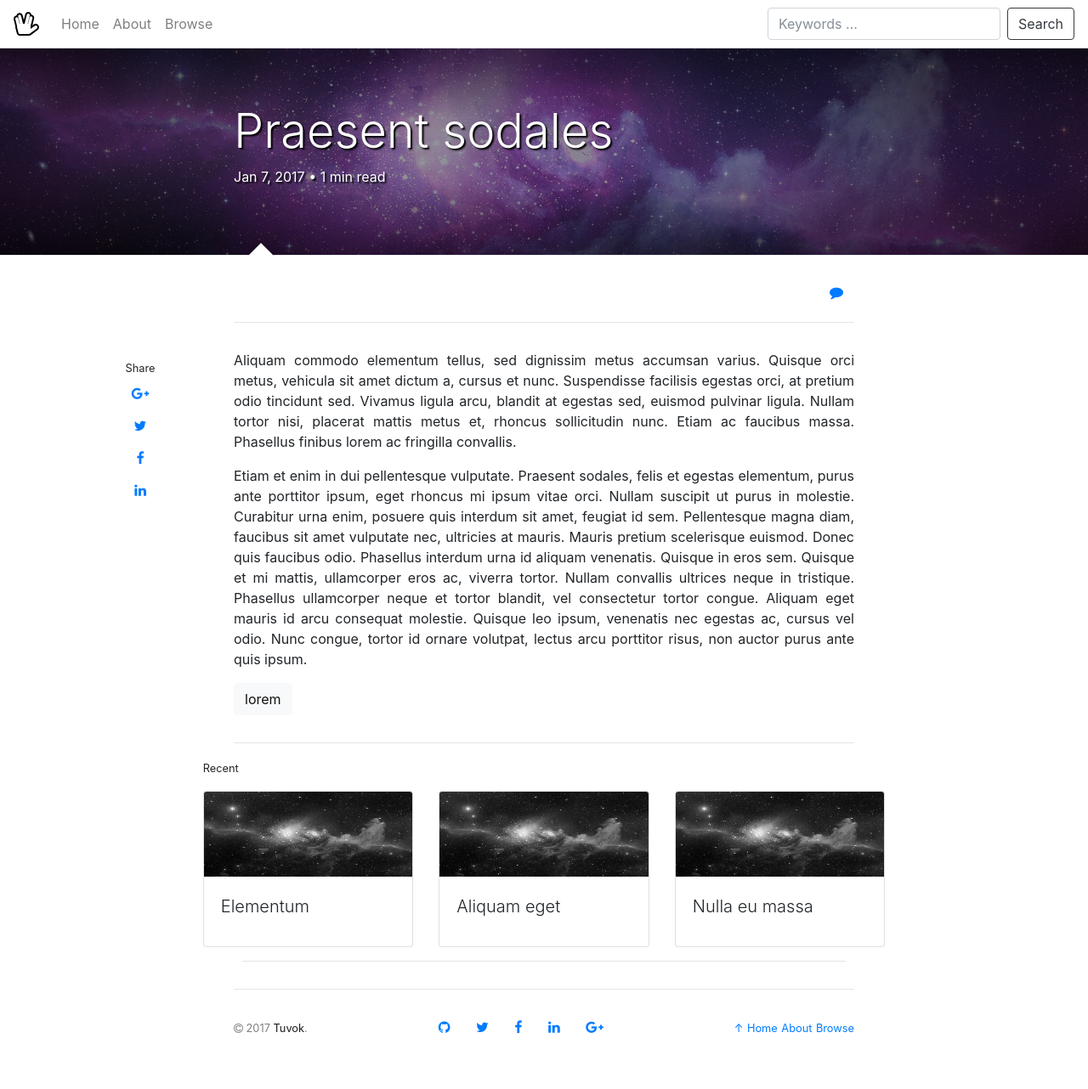
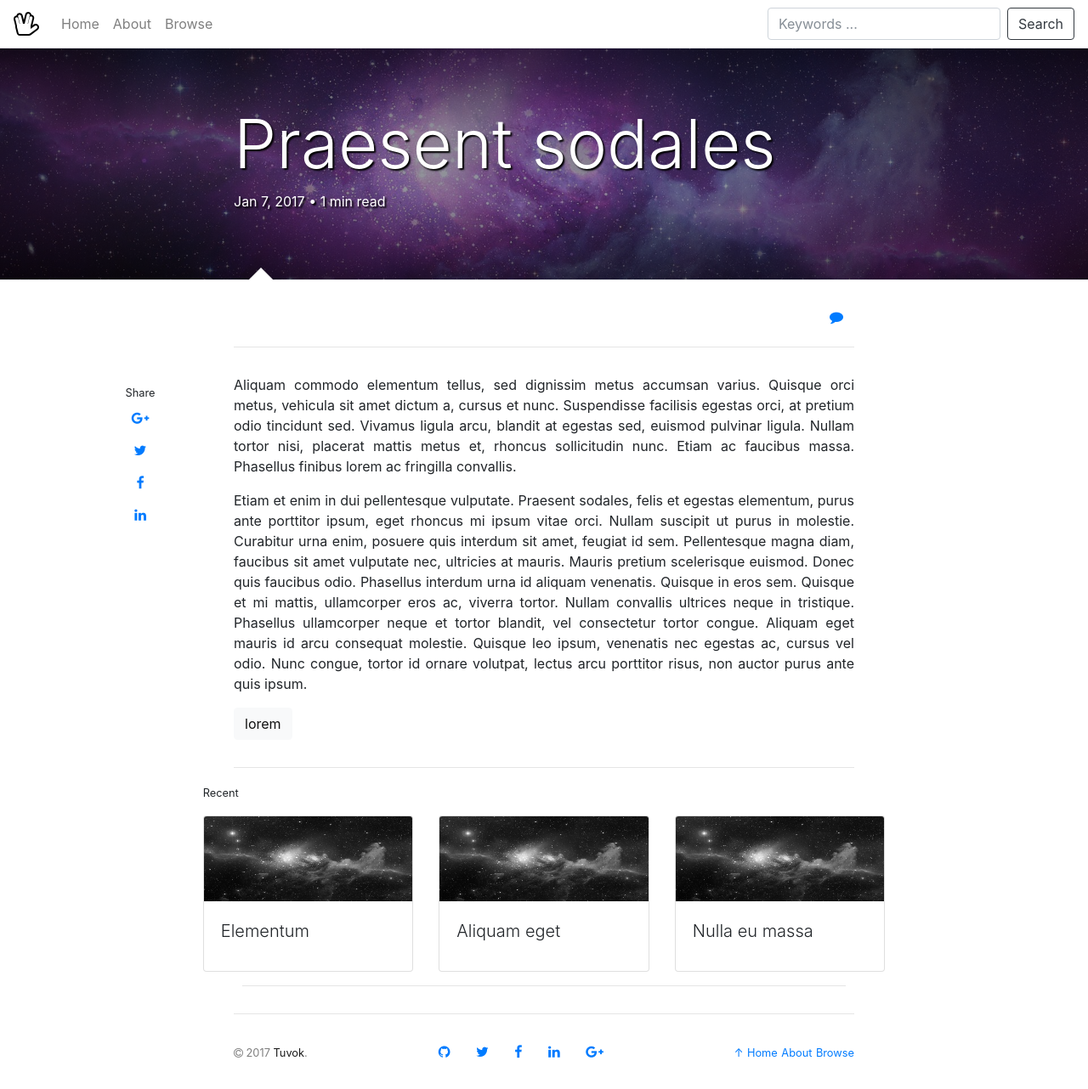
Before and after one commit to danrpts/danrpts.github.io, a Jekyll site: the page built from _posts/2017-01-07-praesent-sodales.markdown, in a window 1280 px wide. Shown: the whole page at 85% size. Built offline with Jekyll 4.4.1, drawn with Linux system fonts in a browser that asks for light colours; nearby versions of some CDN libraries; comment, search, counter and statistics services are not loaded; before the commit the page ends 1253 px from its top, so only the background shows below that.

Commit message:
changing display class

```diff
--- a/_layouts/post.html
+++ b/_layouts/post.html
@@ -19,7 +19,7 @@ image: galaxy.jpg
     <header class="container">
       <div class="row justify-content-center">
         <div class="col-lg-8">
-          <h1 class="display-4" itemprop="name headline">{{ page.title | escape }}</h1>
+          <h1 class="display-1 text-responsive" itemprop="name headline">{{ page.title | escape }}</h1>
           <p>
             <time datetime="{{ page.date | date_to_xmlschema }}" itemprop="datePublished">
               {% assign date_format = site.overrides.date_format | default: "%b %-d, %Y" %}
```
